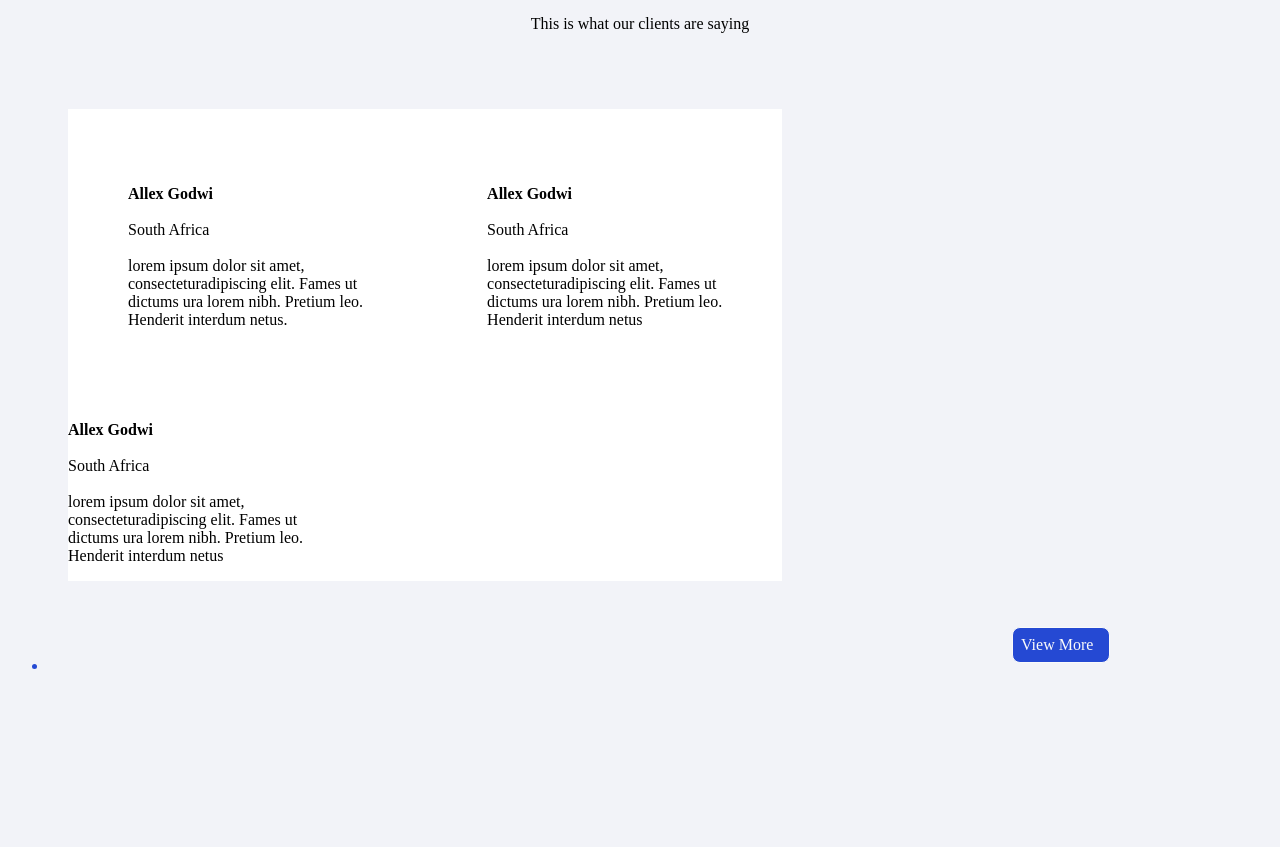
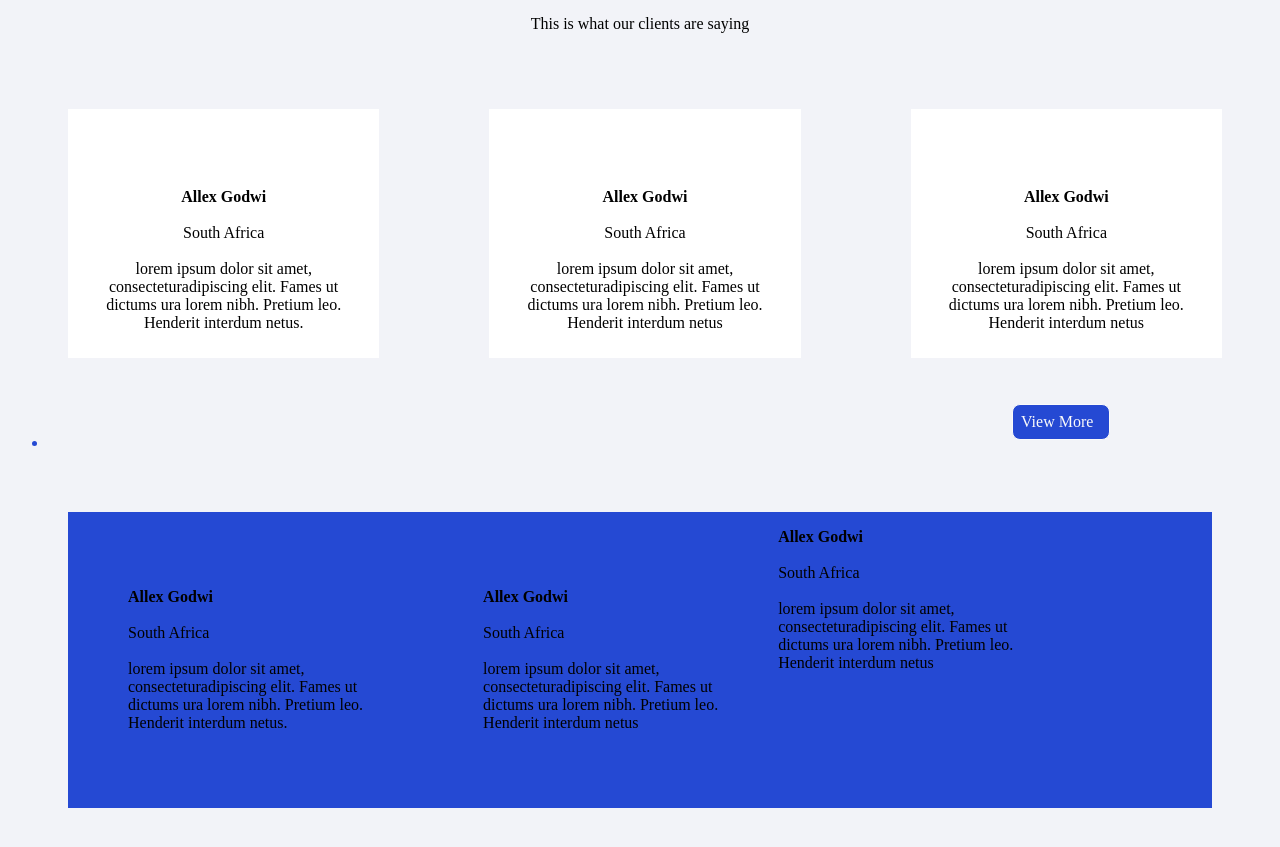
Before and after one commit to sirsimions/vallies_project_final, a plain HTML site: page index.html in a window 1280 px wide. Shown: the part 2079-2926 px from the top of the page. Before the commit the page ends 2770 px from the top, so only its background shows below. Drawn offline with Linux system fonts and the light colour scheme.

Commit message:
worked on spacing

```diff
--- a/index.css
+++ b/index.css
@@ -79,6 +79,10 @@ div{
 h3{
     padding-left: 15%;
 }
+/*h3.last{
+    margin-top: -px;
+}*/
+
 #pose{
     padding-left: 50%;
 }
@@ -224,19 +228,13 @@ ul.bl #u{
     right: 170px;
     margin-top: -30px;
 }
-section{
-    display: inline-block;
-    margin: 60px;
-    width: 50px%;
-    background-color: white;
-    /*margin-right: 50px;
-    padding: 10px;
-    padding-top: 5%;
-    text-align: center;
+#feed{
+    display: flex;
+    justify-content: center;
+    align-content: center;
+    background-color: #f2f3f8;
 }
-
-
-/*#pics article{
+#feed mark{
     align-items: center;
     margin: 60px;
     width: 100%;
@@ -245,3 +243,12 @@ section{
     padding: 10px;
     padding-top: 5%;
     text-align: center;
+}
+section{
+    display: flex;
+    margin: 60px;
+    width: 50px%;
+    background-color: #2549D3;;
+    align-content: center;
+    color: #FAFAFA;
+}
--- a/index.html
+++ b/index.html
@@ -69,16 +69,17 @@
     <ul class="bl"><li><a id="u" href="#viewmore">View More</a></li></ul>
     <h3 class="last">Our esteemed custumers</h3>
     <p id="cent">This is what our clients are saying</p>
+
+    <mark id="feed">
+        <mark class="arrange"><p><b>Allex Godwi</b><br><br> South Africa <br></br>lorem ipsum dolor sit amet, <br> consecteturadipiscing elit. Fames ut<br> dictums ura lorem nibh. Pretium leo. <br> Henderit interdum netus.</p></mark>
+        <mark class="arrange1"><p><b>Allex Godwi</b><br><br>South Africa <br><br> lorem ipsum dolor sit amet, <br> consecteturadipiscing elit. Fames ut<br> dictums ura lorem nibh. Pretium leo. <br> Henderit interdum netus</p></mark>
+        <mark class="arrange"><p><b>Allex Godwi</b><br><br>South Africa <br><br>lorem ipsum dolor sit amet, <br> consecteturadipiscing elit. Fames ut<br> dictums ura lorem nibh. Pretium leo. <br> Henderit interdum netus</p></mark>
+        </mark>
+    <ul class="bl"><li><a id="u" href="#viewmore">View More</a></li></ul>
     <section>
         <section><p><b>Allex Godwi</b><br><br> South Africa <br></br>lorem ipsum dolor sit amet, <br> consecteturadipiscing elit. Fames ut<br> dictums ura lorem nibh. Pretium leo. <br> Henderit interdum netus.</p></section>
         <section><p><b>Allex Godwi</b><br><br>South Africa <br><br> lorem ipsum dolor sit amet, <br> consecteturadipiscing elit. Fames ut<br> dictums ura lorem nibh. Pretium leo. <br> Henderit interdum netus</p></section>
         <asection><p><b>Allex Godwi</b><br><br>South Africa <br><br>lorem ipsum dolor sit amet, <br> consecteturadipiscing elit. Fames ut<br> dictums ura lorem nibh. Pretium leo. <br> Henderit interdum netus</p></section>
     </section>
-    <!--<article id="feed">
-        <article id="arrange"><p><b>Allex Godwi</b><br><br> South Africa <br></br>lorem ipsum dolor sit amet, <br> consecteturadipiscing elit. Fames ut<br> dictums ura lorem nibh. Pretium leo. <br> Henderit interdum netus.</p></article>
-        <article d="arrange1"><p><b>Allex Godwi</b><br><br>South Africa <br><br> lorem ipsum dolor sit amet, <br> consecteturadipiscing elit. Fames ut<br> dictums ura lorem nibh. Pretium leo. <br> Henderit interdum netus</p></article>
-        <article d="arrange1"><p><b>Allex Godwi</b><br><br>South Africa <br><br>lorem ipsum dolor sit amet, <br> consecteturadipiscing elit. Fames ut<br> dictums ura lorem nibh. Pretium leo. <br> Henderit interdum netus</p></article>
-    </article>-->
-    <ul class="bl"><li><a id="u" href="#viewmore">View More</a></li></ul>
   </body>
 </html>
```
